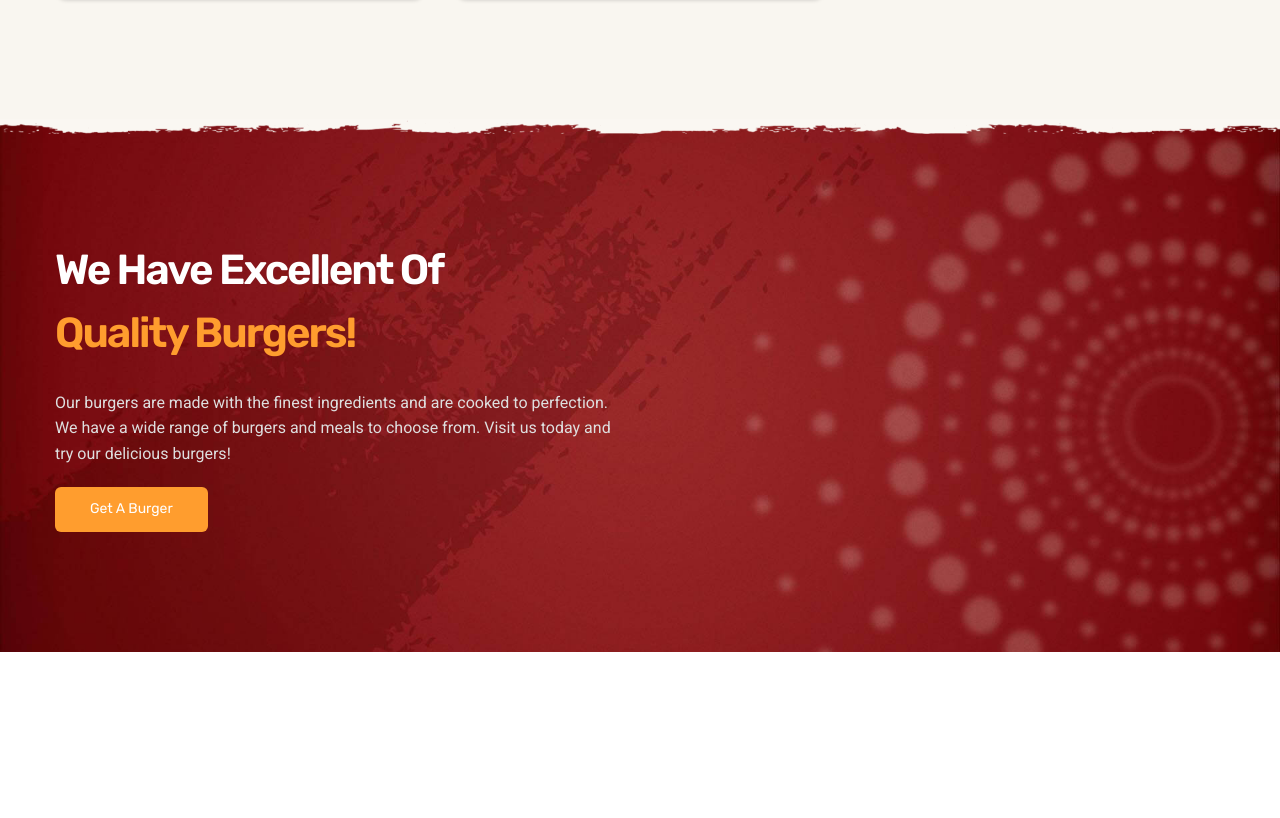
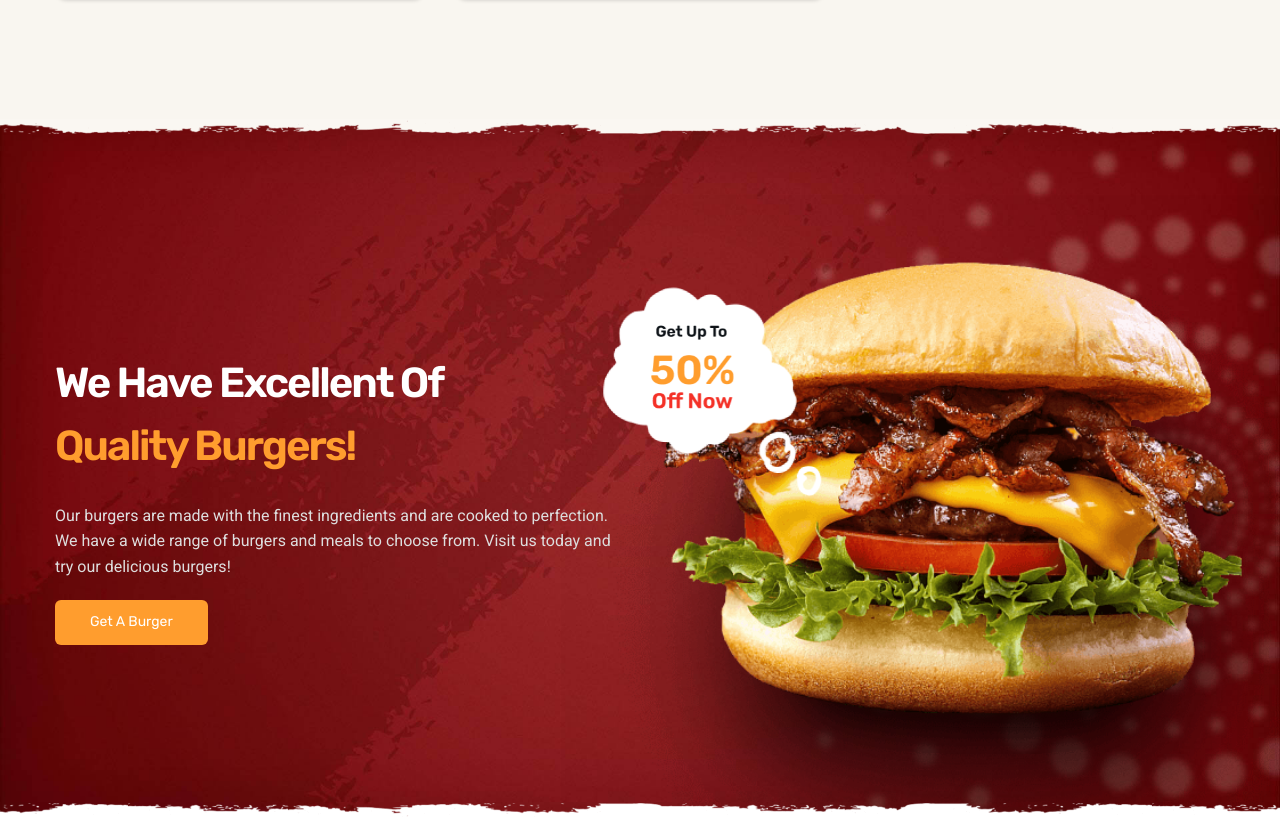
Before and after one commit to sorenblank/burgir-nextjs, a Next.js app: page / in a window 1280 px wide. Shown: the part 3477-4295 px from the top of the page. Before the commit the page ends 4129 px from the top, so only its background shows below. Built offline with nearby package versions, Linux system fonts and the light colour scheme.

Commit message:
Refactor CTA component and update banner image and button alignment

```diff
--- a/app/pages/CTA.jsx
+++ b/app/pages/CTA.jsx
@@ -4,7 +4,7 @@ import { cta } from "../lib/constants";
 
 const CTA = () => {
   return (
-    <section className="relative bg-n-issabeline bg-no-repeat bg-cover bg-center text-center overflow-hidden md:text-left py-[60px] lg:py-[120px]" style={{ backgroundImage: "url('/hero-bg.jpg')" }}>
+    <section className="relative bg-n-issabeline bg-no-repeat bg-cover bg-center text-center overflow-hidden md:text-left py-[60px] lg:pt-[120px] lg:pb-[60px]" style={{ backgroundImage: "url('/hero-bg.jpg')" }}>
       <div
         className="absolute top-0 bottom-auto scale-y-[-1] left-0 w-full h-[15px] bg-repeat bg-bottom"
         style={{ backgroundImage: "url('/shape-grey.png')" }}
@@ -18,7 +18,29 @@ const CTA = () => {
           <p className="text-n-notgray text-[16px] mt-[25px] mb-[20px]">{cta.description}</p>
           <Button className="align-middle mx-auto md:mx-0">{cta.buttonText}</Button>
         </div>
+
+        <figure className="relative aspect-[1/0.9]">
+          <Img  src= {cta.bannerImage}
+                className="w-full h-auto transform scale-[1.3] translate-y-[60px] md:translate-x-[90px] md:translate-y-[60px] lg:scale-[1.4] lg:translate-x-[20px] lg:trnaslate-y-[40px]"
+                width={700}
+                height={637}
+                alt="CTA Banner"
+            />
+
+          <Img src= {cta.saleImage}
+                className="absolute transform scale-[1] top-[50px] left-[10px] lg:left-[-50px]"
+                width={216}
+                height={216}
+                alt="Sale Shape"
+                style={{scale: '1', animation: 'scaleUp 1s linear infinite alternate'}}
+            />
+        </figure>
       </div>
+
+      <div
+        className="absolute bottom-0 left-0 w-full h-[15px] bg-repeat bg-bottom"
+        style={{ backgroundImage: "url('/shape-white.png')" }}
+      />
     </section>
   )
 }
```
